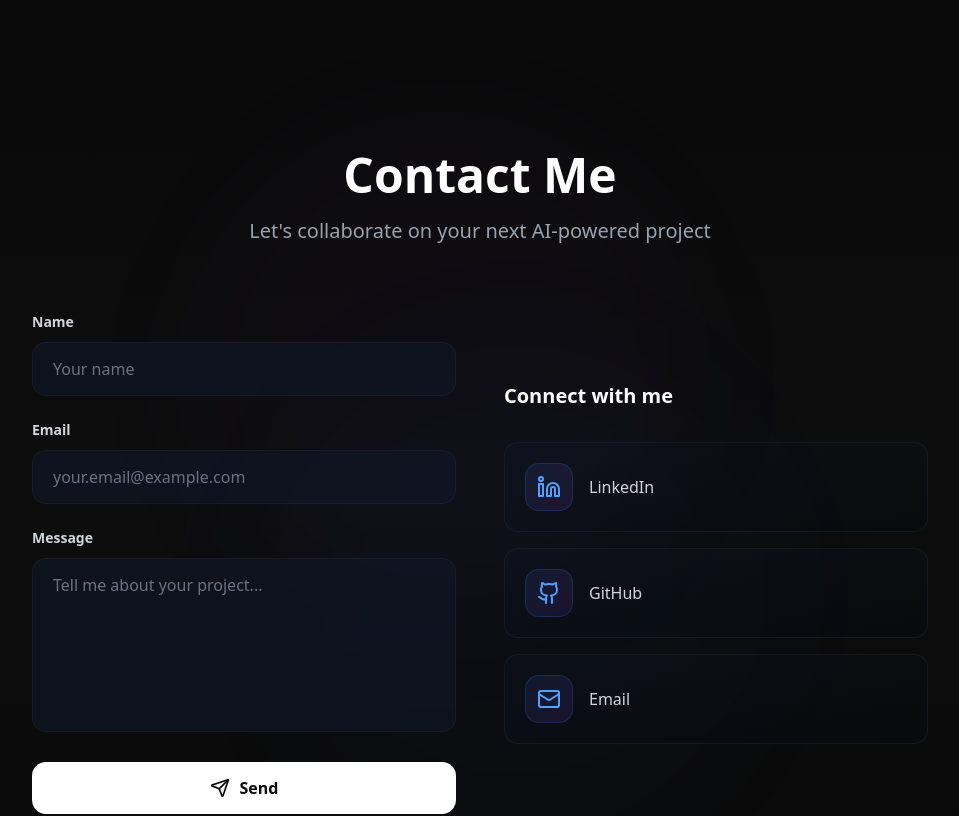
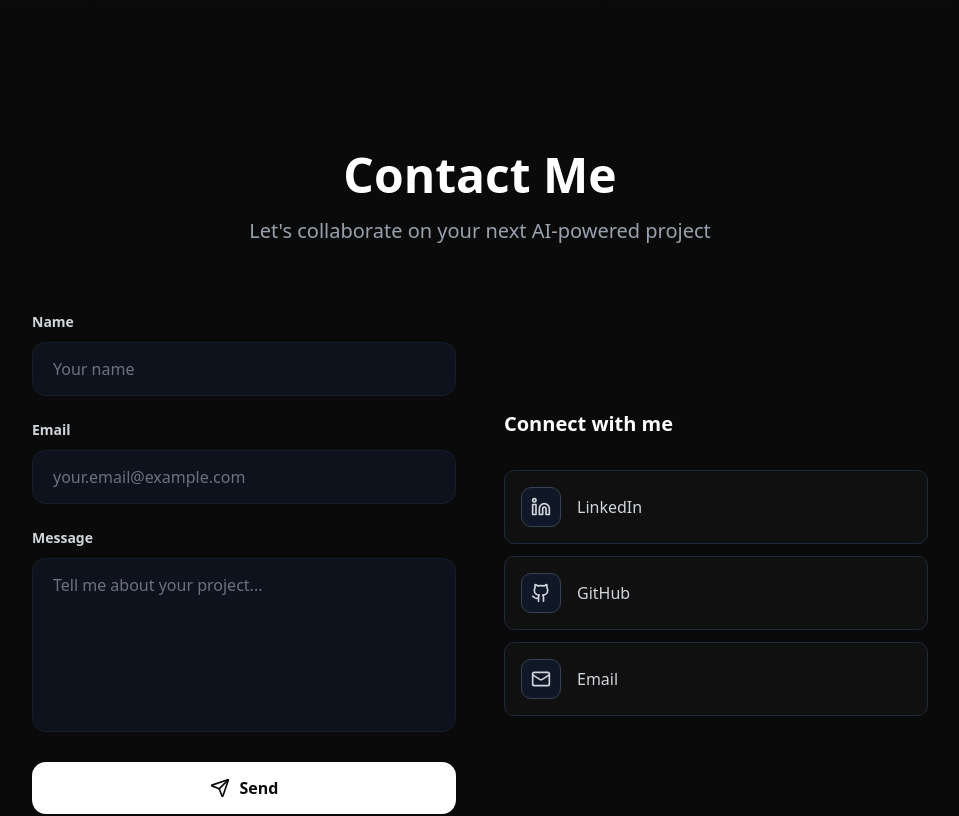
Before and after one commit to Sphesihle124/AI-Full-Stack-portfolio, a Next.js app: page / in a window 1280 px wide. Shown: the part 4020-4836 px from the top of the page, without its empty margins (160-1119 px from the left). Built offline with nearby package versions, Linux system fonts and the light colour scheme.

Commit message:
fix the contact me sction

```diff
--- a/components/contact/Contact.tsx
+++ b/components/contact/Contact.tsx
@@ -66,14 +66,11 @@ export default function Contact() {
   };
 
   return (
-    <section id="contact" className="relative py-24 px-4 sm:px-6 lg:px-8 bg-gradient-to-t from-[#0a0a0a] via-[#0d0d0d] to-[#0a0a0a] overflow-hidden">
-      {/* Subtle background enhancement */}
-      <div className="absolute inset-0 pointer-events-none">
-        <div className="absolute top-1/3 left-1/3 w-[500px] h-[500px] bg-blue-500/[0.025] rounded-full blur-3xl" />
-        <div className="absolute bottom-1/3 right-1/3 w-[500px] h-[500px] bg-purple-500/[0.025] rounded-full blur-3xl" />
-      </div>
-
-      <div className="relative max-w-4xl mx-auto">
+    <section
+      id="contact"
+      className="relative py-24 px-4 sm:px-6 lg:px-8 bg-[#0a0a0a]"
+    >
+      <div className="max-w-4xl mx-auto">
         <motion.div
           className="text-center mb-16"
           variants={containerVariants}
@@ -106,7 +103,10 @@ export default function Contact() {
             viewport={{ once: true, margin: "-50px" }}
           >
             <form onSubmit={handleSubmit} className="space-y-6">
-              <motion.div variants={itemVariants} transition={{ duration: 0.5, ease: "easeOut" }}>
+              <motion.div
+                variants={itemVariants}
+                transition={{ duration: 0.5, ease: "easeOut" }}
+              >
                 <label
                   htmlFor="name"
                   className="block text-sm font-semibold text-gray-300 mb-2.5"
@@ -125,7 +125,10 @@ export default function Contact() {
                 />
               </motion.div>
 
-              <motion.div variants={itemVariants} transition={{ duration: 0.5, ease: "easeOut" }}>
+              <motion.div
+                variants={itemVariants}
+                transition={{ duration: 0.5, ease: "easeOut" }}
+              >
                 <label
                   htmlFor="email"
                   className="block text-sm font-semibold text-gray-300 mb-2.5"
@@ -144,7 +147,10 @@ export default function Contact() {
                 />
               </motion.div>
 
-              <motion.div variants={itemVariants} transition={{ duration: 0.5, ease: "easeOut" }}>
+              <motion.div
+                variants={itemVariants}
+                transition={{ duration: 0.5, ease: "easeOut" }}
+              >
                 <label
                   htmlFor="message"
                   className="block text-sm font-semibold text-gray-300 mb-2.5"
@@ -163,12 +169,13 @@ export default function Contact() {
                 />
               </motion.div>
 
-              <motion.div variants={itemVariants} transition={{ duration: 0.5, ease: "easeOut" }}>
+              <motion.div
+                variants={itemVariants}
+                transition={{ duration: 0.5, ease: "easeOut" }}
+              >
                 <motion.button
                   type="submit"
-                  className="w-full px-6 py-3.5 bg-white text-[#0a0a0a] rounded-xl font-semibold text-base flex items-center justify-center gap-2.5 hover:bg-gray-100 hover:shadow-lg hover:shadow-white/20 transition-all duration-300"
-                  whileHover={{ scale: 1.02, y: -1 }}
-                  whileTap={{ scale: 0.98 }}
+                  className="w-full px-6 py-3.5 bg-white text-[#0a0a0a] rounded-xl font-semibold text-base flex items-center justify-center gap-2.5 hover:bg-gray-100 transition-colors duration-200"
                 >
                   <Send className="w-5 h-5" />
                   Send
@@ -192,7 +199,7 @@ export default function Contact() {
             >
               Connect with me
             </motion.h3>
-            <div className="space-y-4">
+            <div className="space-y-3">
               {socialLinks.map((link, index) => {
                 const Icon = link.icon;
                 return (
@@ -201,18 +208,14 @@ export default function Contact() {
                     href={link.href}
                     target="_blank"
                     rel="noopener noreferrer"
-                    className="group relative flex items-center gap-4 p-5 rounded-xl border border-gray-800/50 bg-gradient-to-br from-gray-900/30 to-gray-950/30 hover:border-gray-700/70 hover:shadow-lg hover:shadow-blue-500/10 transition-all duration-300"
+                    className="group flex items-center gap-4 p-4 rounded-lg border border-gray-800 bg-[#101010] hover:border-gray-600 hover:bg-gray-900 transition-colors duration-200"
                     variants={itemVariants}
-                    transition={{ duration: 0.5, ease: "easeOut" }}
-                    whileHover={{ x: 6, scale: 1.02 }}
+                    transition={{ duration: 0.4, ease: "easeOut" }}
                   >
-                    {/* Subtle glow effect on hover */}
-                    <div className="absolute inset-0 rounded-xl bg-gradient-to-br from-blue-500/5 to-purple-500/5 opacity-0 group-hover:opacity-100 transition-opacity duration-300 pointer-events-none" />
-
-                    <div className="relative flex items-center justify-center w-12 h-12 rounded-xl bg-gradient-to-br from-blue-500/10 to-purple-500/10 border border-blue-500/20 group-hover:border-blue-500/40 group-hover:bg-gradient-to-br group-hover:from-blue-500/15 group-hover:to-purple-500/15 transition-all duration-300">
-                      <Icon className="w-6 h-6 text-blue-400 group-hover:text-blue-300 transition-colors duration-300" />
+                    <div className="flex items-center justify-center w-10 h-10 rounded-lg bg-gray-900 border border-gray-700">
+                      <Icon className="w-5 h-5 text-gray-300 group-hover:text-white transition-colors duration-200" />
                     </div>
-                    <span className="relative text-base font-medium text-gray-300 group-hover:text-white transition-colors duration-300">
+                    <span className="text-base font-medium text-gray-300 group-hover:text-white transition-colors duration-200">
                       {link.label}
                     </span>
                   </motion.a>
```
